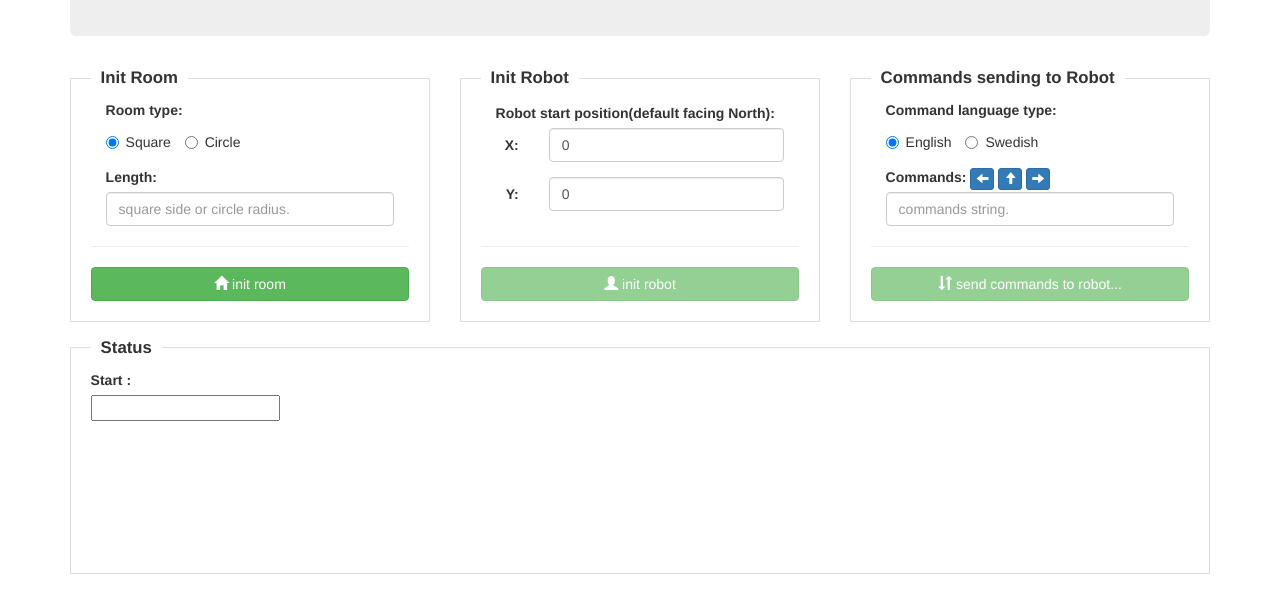
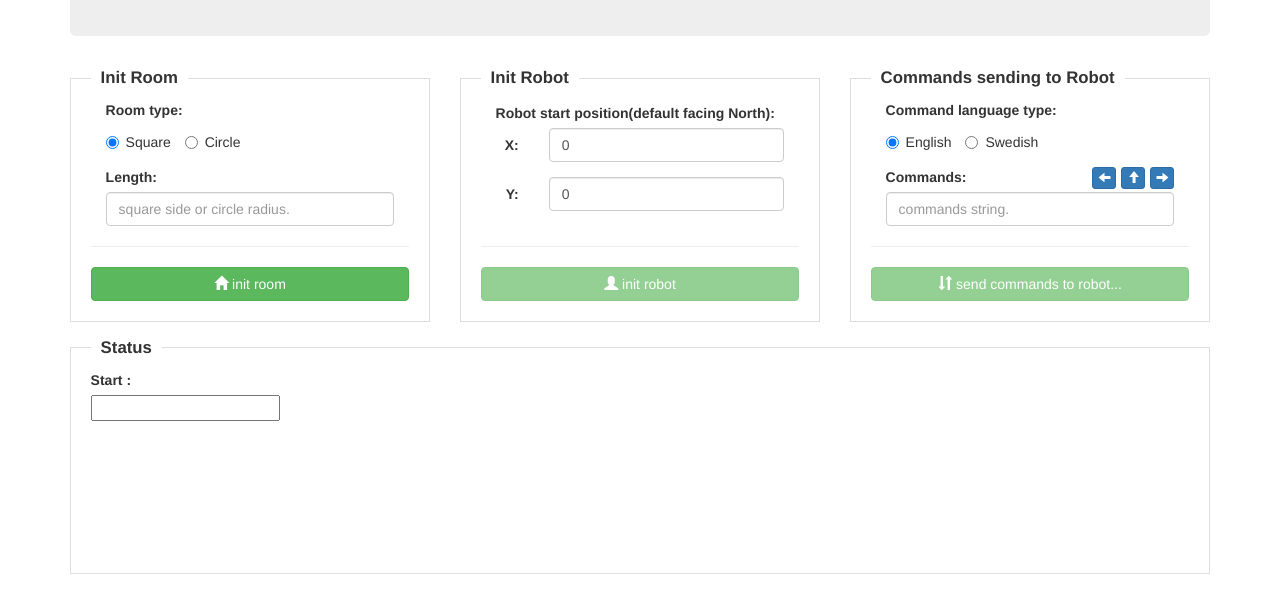
Before and after one commit to aifans/jsrobot, a website: page public/index.html in a window 1280 px wide. Shown: the part 209-800 px from the top of the page. Drawn offline with nearby package versions, Linux system fonts and the light colour scheme.

Commit message:
modified: html beautified.

```diff
--- a/public/index.html
+++ b/public/index.html
@@ -170,15 +170,16 @@
                             <div class="form-group" style="margin: 15px 15px">
                                 <label>Commands:</label>
 
-                                <button class="btn btn-primary btn-xs" ng-click="cmdLeft()">
+                                <button class="btn btn-primary btn-xs" style="float:right; margin-left:5px" ng-click="cmdRight()">
+                                    <span class="glyphicon glyphicon-arrow-right"></span>
+                                </button>
+                                <button class="btn btn-primary btn-xs" style="float:right; margin-left:5px" ng-click="cmdForward()">
+                                    <span class="glyphicon glyphicon-arrow-up"></span>
+                                </button>
+                                <button class="btn btn-primary btn-xs" style="float:right; margin-left:5px" ng-click="cmdLeft()">
                                     <span class="glyphicon glyphicon-arrow-left"></span>
                                 </button>
-                                <button class="btn btn-primary btn-xs" ng-click="cmdForward()">
-                                    <span class="glyphicon glyphicon-arrow-up"></span>
-                                </button>
-                                <button class="btn btn-primary btn-xs" ng-click="cmdRight()">
-                                    <span class="glyphicon glyphicon-arrow-right"></span>
-                                </button>
+
 
                                 <div>
                                     <input type="text" class="form-control" ng-model="cmdString" placeholder="commands string.">
```
